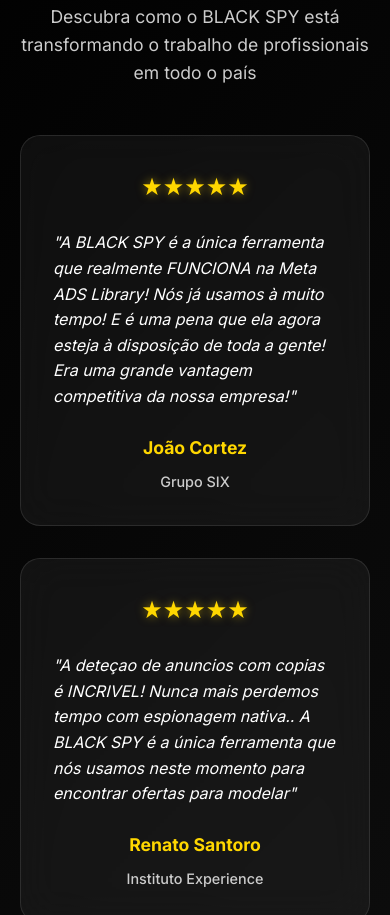
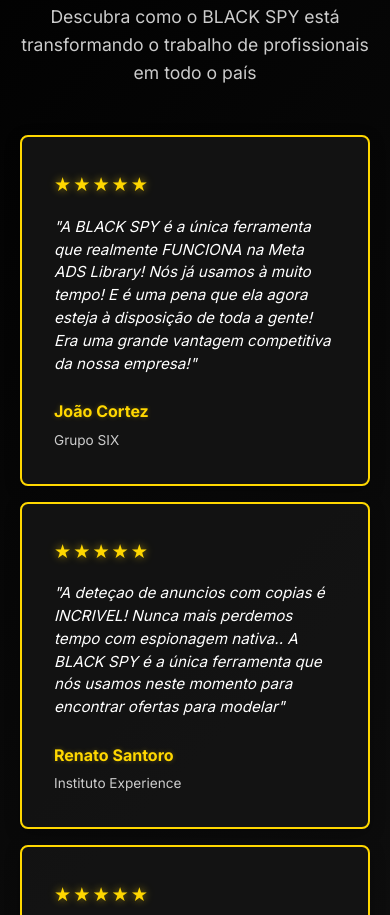
Before and after one commit to geraljoaoecom-eng/-black-spy-complete, a browser extension: page index.html in a window 390 px wide. Shown: the part 4933-5848 px from the top of the page. Drawn offline with Linux system fonts and the light colour scheme.

Commit message:
Make testimonial cards more rectangular with golden borders like reference image

```diff
--- a/index.html
+++ b/index.html
@@ -680,71 +680,72 @@
 
         .testimonials-grid {
             display: grid;
-            grid-template-columns: repeat(auto-fit, minmax(350px, 1fr));
-            gap: 2rem;
+            grid-template-columns: repeat(3, 1fr);
+            gap: 1.5rem;
             margin-top: 3rem;
+            max-width: 1200px;
+            margin-left: auto;
+            margin-right: auto;
+        }
+
+        @media (max-width: 768px) {
+            .testimonials-grid {
+                grid-template-columns: 1fr;
+                gap: 1rem;
+            }
         }
 
         .testimonial-card {
-            background: var(--glass-bg);
-            backdrop-filter: blur(20px);
-            border: 1px solid var(--glass-border);
-            border-radius: 20px;
+            background: rgba(20, 20, 20, 0.9);
+            border: 2px solid var(--primary-gold);
+            border-radius: 8px;
             padding: 2rem;
-            text-align: center;
+            text-align: left;
             transition: all 0.3s ease;
             position: relative;
             overflow: hidden;
-        }
-
-        .testimonial-card::before {
-            content: '';
-            position: absolute;
-            top: 0;
-            left: 0;
-            right: 0;
-            height: 2px;
-            background: linear-gradient(90deg, var(--primary-gold), #FFA500);
-            transform: scaleX(0);
-            transition: all 0.3s ease;
-        }
-
-        .testimonial-card:hover::before {
-            transform: scaleX(1);
+            box-shadow: 0 4px 15px rgba(0, 0, 0, 0.3);
+            min-height: 280px;
+            display: flex;
+            flex-direction: column;
         }
 
         .testimonial-card:hover {
-            transform: translateY(-5px);
-            box-shadow: 0 15px 30px rgba(255, 215, 0, 0.2);
+            transform: translateY(-3px);
+            box-shadow: 0 8px 25px rgba(255, 215, 0, 0.3);
+            border-color: #FFA500;
         }
 
         .stars {
-            font-size: 1.5rem;
+            font-size: 1.2rem;
             color: var(--primary-gold);
-            margin-bottom: 1.5rem;
-            text-shadow: 0 0 10px rgba(255, 215, 0, 0.5);
+            margin-bottom: 1rem;
+            text-shadow: 0 0 8px rgba(255, 215, 0, 0.6);
+            letter-spacing: 2px;
         }
 
         .testimonial-text {
-            font-size: 1rem;
+            font-size: 0.95rem;
             font-style: italic;
             margin-bottom: 1.5rem;
             color: #fff;
-            line-height: 1.6;
+            line-height: 1.5;
+            flex-grow: 1;
             text-align: left;
         }
 
         .testimonial-author {
             font-weight: 700;
             color: var(--primary-gold);
-            font-size: 1.1rem;
-            margin-bottom: 0.5rem;
+            font-size: 1rem;
+            margin-bottom: 0.3rem;
+            text-shadow: 0 0 5px rgba(255, 215, 0, 0.3);
         }
 
         .testimonial-role {
             color: var(--secondary-light);
-            font-size: 0.9rem;
-            font-weight: 500;
+            font-size: 0.85rem;
+            font-weight: 400;
         }
 
         /* Footer */
```
